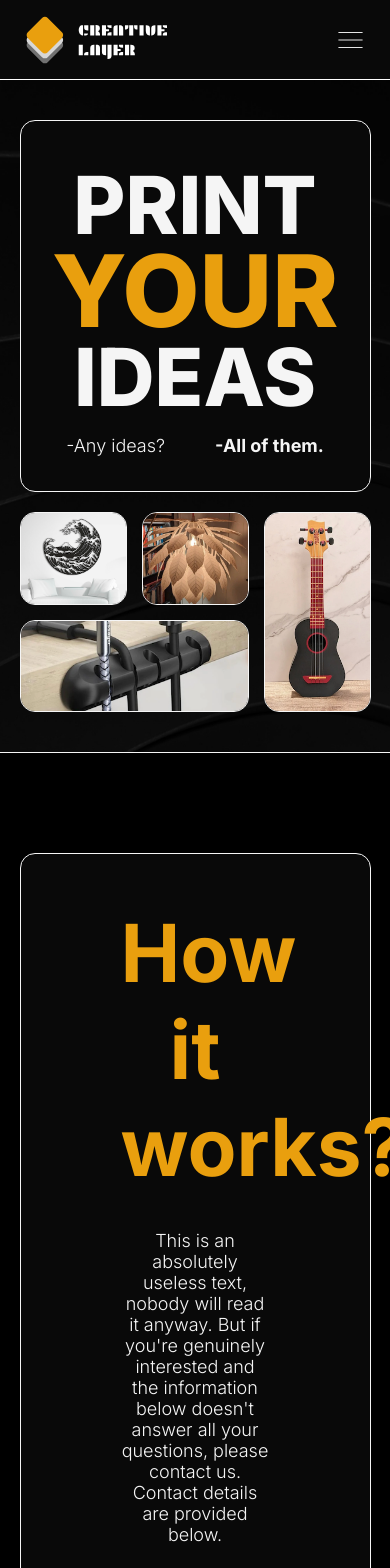
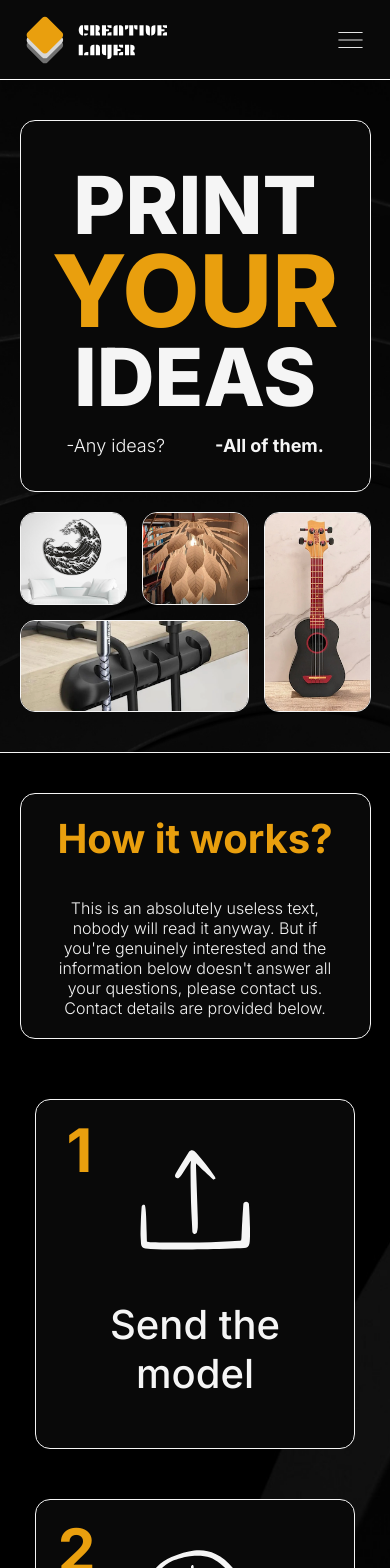
Before and after one commit to VKrivkov/CreativeLayer, a React (Vite) app: page / in a window 390 px wide. Shown: the top 1568 px of the page. Built offline with nearby package versions, Linux system fonts and the light colour scheme.

Commit message:
RWD HOW part 1

```diff
--- a/src/components/Gallery/Gallery.css
+++ b/src/components/Gallery/Gallery.css
@@ -7,7 +7,7 @@
     background-image: url(../../assets/BG4.jpg);
     background-size: cover;
 
-    padding-bottom: 40px;
+    padding-bottom: 50px;
     border-bottom: 1px solid #f5f5f5;
   }
 
@@ -51,19 +51,24 @@
 
 
 
-@media (max-width: 1050px){
+@media (max-width: 1280px){
+  .headline-gallery{
+    font-size: 70px;
+  }
+}
+
+@media (max-width:1050px){
 
 }
 
-
-@media (max-width: 650px){
-
-  .text-block p{
-    font-size: 16px;
+@media(max-width:700px){
+  .headline-gallery{
+    font-size: 50px;
   }
 }
 
-
-@media (max-width:420px){
-
+@media(max-width:450px){
+  .headline-gallery{
+    font-size: 40px;
+  }
 }
--- a/src/components/HowItWorks/HowItWorks.css
+++ b/src/components/HowItWorks/HowItWorks.css
@@ -19,14 +19,13 @@
     border-radius: 15px;
     margin-left: auto;
     margin-right: auto;
-    margin-bottom: 100px;
 }
 
 
 .how-heading p{
     margin-top: 35px;
     font-family: Inter;
-    font-size: 18px;
+    font-size: 20px;
     font-weight: 300;
     color: #f5f5f5;
     text-align: center;
@@ -43,3 +42,59 @@
     justify-content: center;
     align-items: center;
 }
+
+
+@media (max-width: 1280px){
+    .how-it-works{
+        padding: 80px 0px;
+    }
+
+    .cards-container{
+        margin-top: 80px;
+    }
+
+    .how-heading p{
+        font-size: 18px;
+        font-weight: 300;
+    }
+
+
+    .how-heading {
+        padding: 50px 80px;
+    }
+
+}
+
+@media (max-width:1050px){
+
+    .how-heading {
+        padding: 35px 50px;
+    }
+}
+
+@media(max-width:700px){
+    .how-it-works{
+        padding: 60px 0px;
+    }
+
+    .cards-container{
+        margin-top: 60px;
+    }
+
+    .how-heading p{
+        font-size: 16px;
+    }
+    .how-heading {
+        padding: 20px 35px;
+    }
+}
+
+@media(max-width:450px){
+    .how-it-works{
+        padding: 40px 0px;
+    }
+
+    .how-heading {
+        padding: 20px 35px;
+    }
+}
```
Also changed, not shown: src/components/MainPage/MainPage.css (+8 -0 lines).
